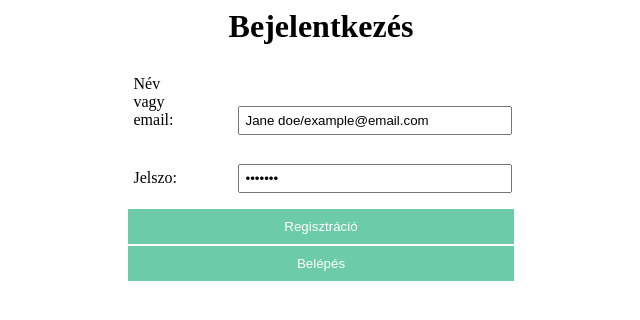
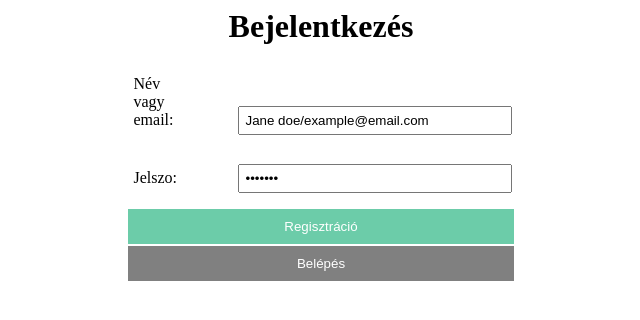
Before and after one commit to FruHuszar/regisztacioPHP, a PHP site: page /reg2/ in a window 1280 px wide. Shown: the top 320 px of the page, without its empty margins (319-959 px from the left). Run offline with PHP 8.4, Linux system fonts and the light colour scheme.

Commit message:
fix: root added

```diff
--- a/style.css
+++ b/style.css
@@ -1,3 +1,7 @@
+:root {
+        --szin-belepes: grey;
+}
+
 * {
         box-sizing: border-box;
 }
@@ -56,8 +60,8 @@ ul {
         list-style-type: none;
 }
 
-.belepes-gomb {
-        background-color: grey;
+form .belepes-gomb {
+        background-color: var(--szin-belepes);
 }
 
 
```
